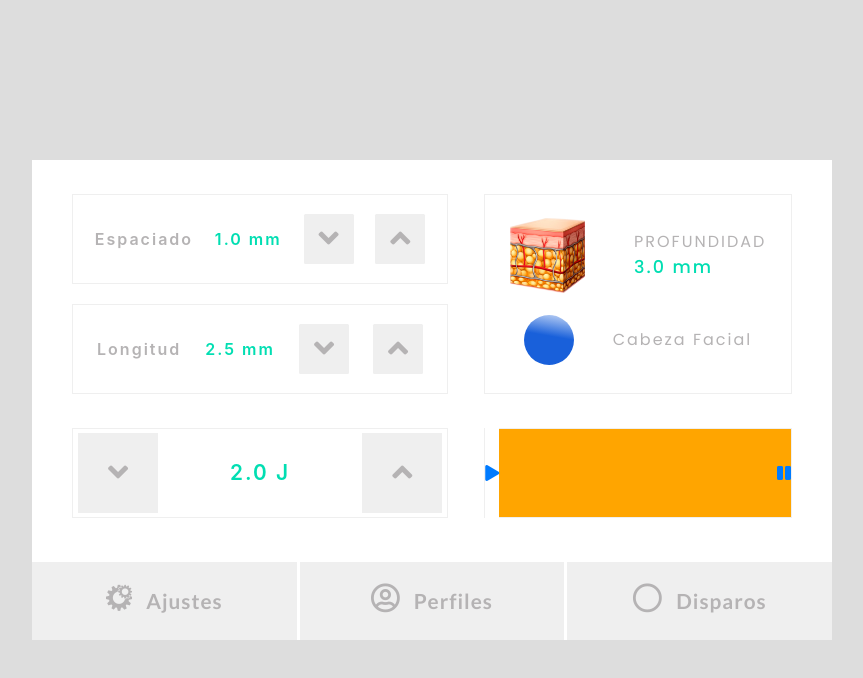
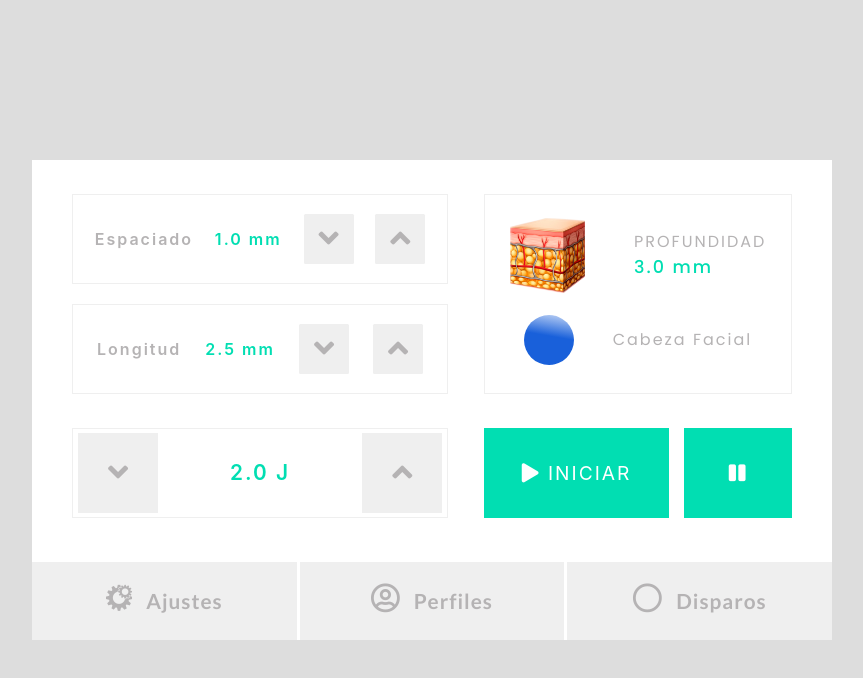
Before and after one commit to msardissino/texel2, a plain HTML site: page control.html in a window 1280 px wide. Shown: the whole page, without its empty margins (208-1071 px from the left). Drawn offline with Linux system fonts and the light colour scheme.

Commit message:
final control page

```diff
--- a/control.html
+++ b/control.html
@@ -97,6 +97,7 @@
               <div class="btnStart">
                 <a href="">
                     <i class="fas fa-play"></i>
+                    INICIAR
                 </a>
               </div>
               <div class="btnPause">
--- a/css/style.css
+++ b/css/style.css
@@ -695,21 +695,49 @@
     font-size: 1.3em;
   }
   .box.box2 .ibox.ibox2{
-    background-color: orange;
+    /* background-color: orange; */
     width: 45%;
     margin-left: 5%;
-    border: 1px solid var(--color-11);
+    /* border: 1px solid var(--color-11); */
     display: flex;
     justify-content: space-between;
     align-items: center;
+    border-radius: 1px;
+  }
+
+  .box.box2 .ibox.ibox2 .btnStart,
+  .box.box2 .ibox.ibox2 .btnPause{
+    height: inherit;
+    line-height: inherit;
+    display: flex;
+    align-items: center;
+    justify-content: center;
+    background-color: var(--color-02);
+    font-size: 1.2em;
+    letter-spacing: 2px;
+
   }
 
   .box.box2 .ibox.ibox2 .btnStart{
-    height: inherit;
-    background-color: #fff;
-    display: flex;
-    align-items: center;
-    justify-content: center;
+    width: 60%;
+  }
+  .box.box2 .ibox.ibox2 .btnPause{
+    width: 35%;
+  }
+  .box.box2 .ibox.ibox2 .btnStart a,
+  .box.box2 .ibox.ibox2 .btnPause a{
+    display: block;
+    width: 100%;
+    height: 90px;
+    line-height: 90px;
+    text-align: center;
+    color: #fff;
+    transition: .4s;
+  }
+  .box.box2 .ibox.ibox2 .btnStart a:hover,
+  .box.box2 .ibox.ibox2 .btnPause a:hover{
+    text-decoration: none;
+    background-color: var(--color-12);
   }
   /* Fin Segunda row */
 /* --------------- */
```
